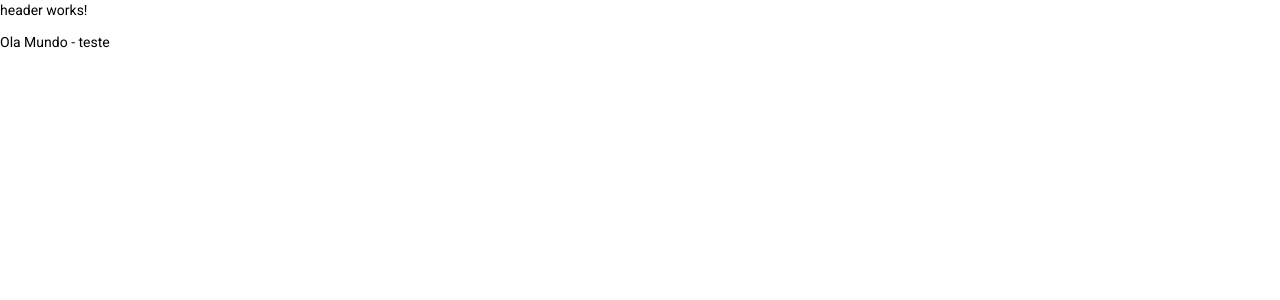
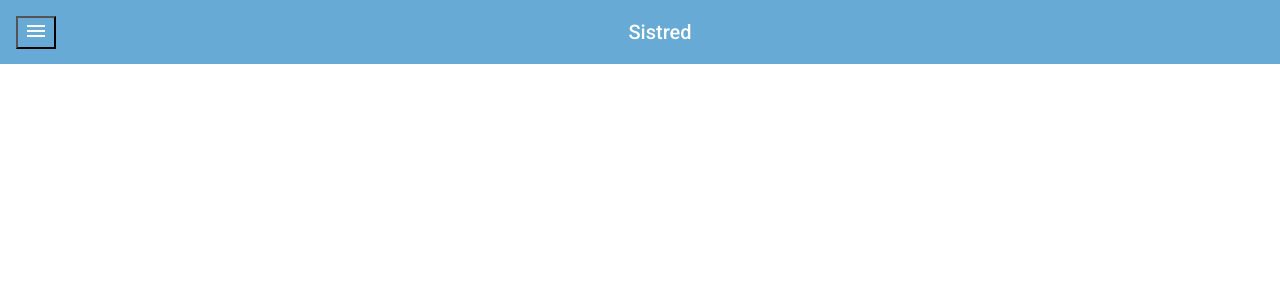
Before and after one commit to Theringeye/sistred-front, an Angular app: page / in a window 1280 px wide. Shown: the top 300 px of the page. Built offline with nearby package versions, Linux system fonts and the light colour scheme.

Commit message:
add component toolbar

```diff
--- a/src/app/app.component.html
+++ b/src/app/app.component.html
@@ -1,3 +1,2 @@
 <!--<app-login></app-login>-->
 <app-header></app-header>
-<p>Ola Mundo - teste</p>
--- a/src/app/template/header/header.component.css
+++ b/src/app/template/header/header.component.css
@@ -0,0 +1,16 @@
+mat-toolbar{
+    background-color: #66aad5;
+}
+
+button{
+    background-color: #66aad5;
+    color: #fff;
+}
+h1 {
+    margin-left: auto;
+    margin-right: auto;
+    color: #fff;
+}
+.example-spacer {
+    flex: 1 1 auto;
+  }
--- a/src/app/template/header/header.component.html
+++ b/src/app/template/header/header.component.html
@@ -1 +1,6 @@
-<p>header works!</p>
+<mat-toolbar>
+    <button mat-icon-button class="example-icon" aria-label="Example icon-button with menu icon">
+        <mat-icon>menu</mat-icon>
+      </button>
+    <h1>Sistred</h1>
+  </mat-toolbar>
```
Also changed, not shown: src/app/app.module.ts (+8 -1 lines), src/app/template/header/header.component.ts (line endings or trailing spaces).
